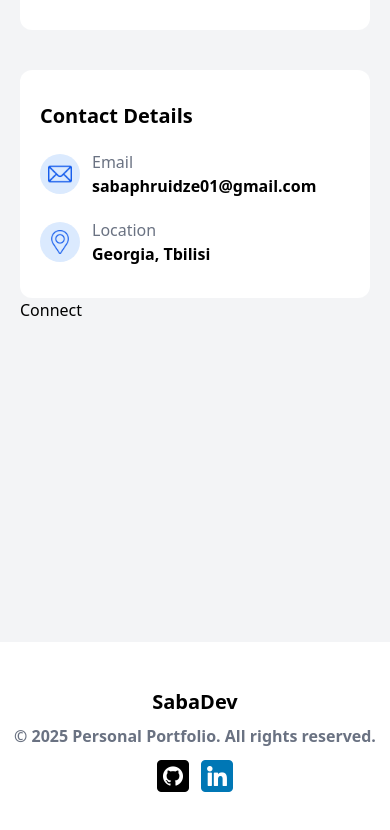
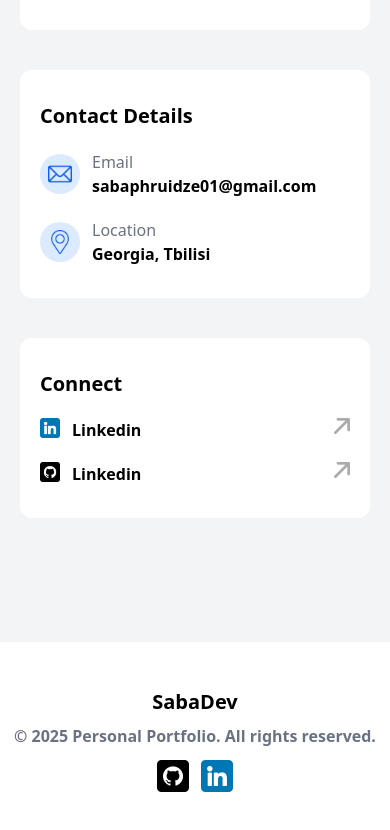
Before and after one commit to sabaPhruidze/portfolio, a React (Vite) app: page /contacts in a window 390 px wide. Shown: the part 1038-1868 px from the top of the page. Built offline with nearby package versions, Linux system fonts and the light colour scheme.

Commit message:
now I will add iframe of location and this page will be finished for mobile as well

```diff
--- a/src/components/contact/Connect.tsx
+++ b/src/components/contact/Connect.tsx
@@ -1,5 +1,49 @@
+import rigthTop from "../../assets/contact/arrow-upper-right.png";
+import linkedin from "../../assets/footer/linkedin.png";
+import github from "../../assets/footer/github.png";
 const Connect = () => {
-  return <div>Connect</div>;
+  const DATA = [
+    {
+      id: 1,
+      href: "https://www.linkedin.com/in/saba-phruidze-45b583266/",
+      ariaLabelForA: "My linkedin Page",
+      img: linkedin,
+      alt: "Linkedin icon",
+    },
+    {
+      id: 2,
+      href: "https://github.com/sabaPhruidze",
+      ariaLabelForA: "my Github Page",
+      img: github,
+      alt: "Github icon",
+    },
+  ];
+  return (
+    <section className="bg-white rounded-xl px-5 py-8 mt-10">
+      <h2 className="font-bold text-xl">Connect</h2>
+      {DATA.map((item) => (
+        <div className="flex flex-row" key={item.id}>
+          <a
+            href={item.href}
+            rel="noopener noreferrer"
+            target="_blank"
+            aria-label={item.ariaLabelForA}
+            className="w-full flex flex-row justify-between mt-5"
+          >
+            <div className="flex flex-row gap-3">
+              <img src={item.img} alt={item.alt} className="w-5 h-5" />
+              <p className="font-semibold">Linkedin</p>
+            </div>
+            <img
+              src={rigthTop}
+              alt="right upper arrow image"
+              className="w-4 h-4"
+            />
+          </a>
+        </div>
+      ))}
+    </section>
+  );
 };
 
 export default Connect;
```
